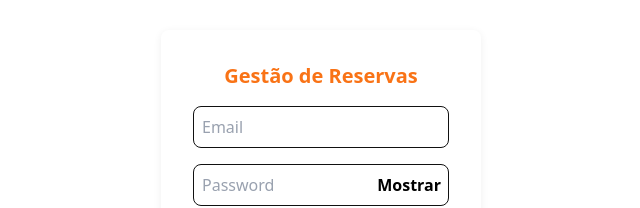
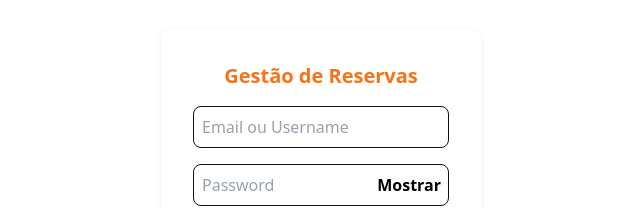
Before and after one commit to carlosscjj/BNB, a Next.js app: page /login in a window 1280 px wide. Shown: the part 238-446 px from the top of the page, without its empty margins (319-959 px from the left). Built offline with nearby package versions, Linux system fonts and the light colour scheme; no server answers; the database is empty.

Commit message:
fix(login): allow login by username or email (case-insensitive), update form to use 'identifier' field

```diff
--- a/app/login/page.tsx
+++ b/app/login/page.tsx
@@ -13,13 +13,13 @@ export default function LoginPage() {
     event.preventDefault();
     setError("");
     const form = event.currentTarget;
-    const email = form.email.value;
+    const identifier = form.identifier.value;
     const password = form.password.value;
-    if (!email || !password) {
+    if (!identifier || !password) {
       setError("Preencha todos os campos.");
       return;
     }
-    const res = await signIn("credentials", { email, password, redirect: false });
+    const res = await signIn("credentials", { identifier, password, redirect: false });
     if (res?.ok && !res.error) {
       // Atualizar sessão imediatamente para refletir permissões
       await router.refresh?.();
@@ -39,9 +39,9 @@ export default function LoginPage() {
       <form onSubmit={handleLogin} className="bg-white p-8 rounded shadow w-80 flex flex-col gap-4 transition-colors">
         <h1 className="text-xl font-bold text-center text-orange-500">Gestão de Reservas</h1>
         <input
-          name="email"
-          type="email"
-          placeholder="Email"
+          name="identifier"
+          type="text"
+          placeholder="Email ou Username"
           required
           className="border p-2 rounded text-black placeholder-gray-500 bg-white focus:outline-none focus:ring-2 focus:ring-orange-400"
           style={{ color: '#111', background: '#fff', fontWeight: 500 }}
```
